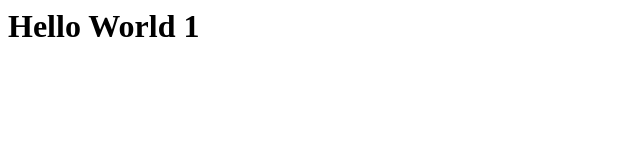
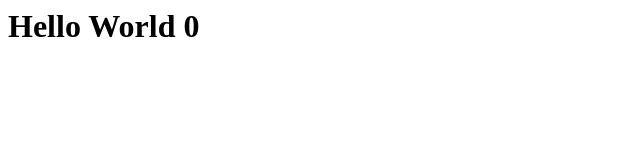
Before and after one commit to anbaz/webtest1, a plain HTML site: page index.html in a window 1280 px wide. Shown: the full height of the page, 0-640 px from the left. Drawn offline with Linux system fonts and the light colour scheme.

Commit message:
from cmd

```diff
--- a/index.html
+++ b/index.html
@@ -1 +1 @@
-<h1>Hello World 1</h1>
+<h1>Hello World 0</h1>
```
